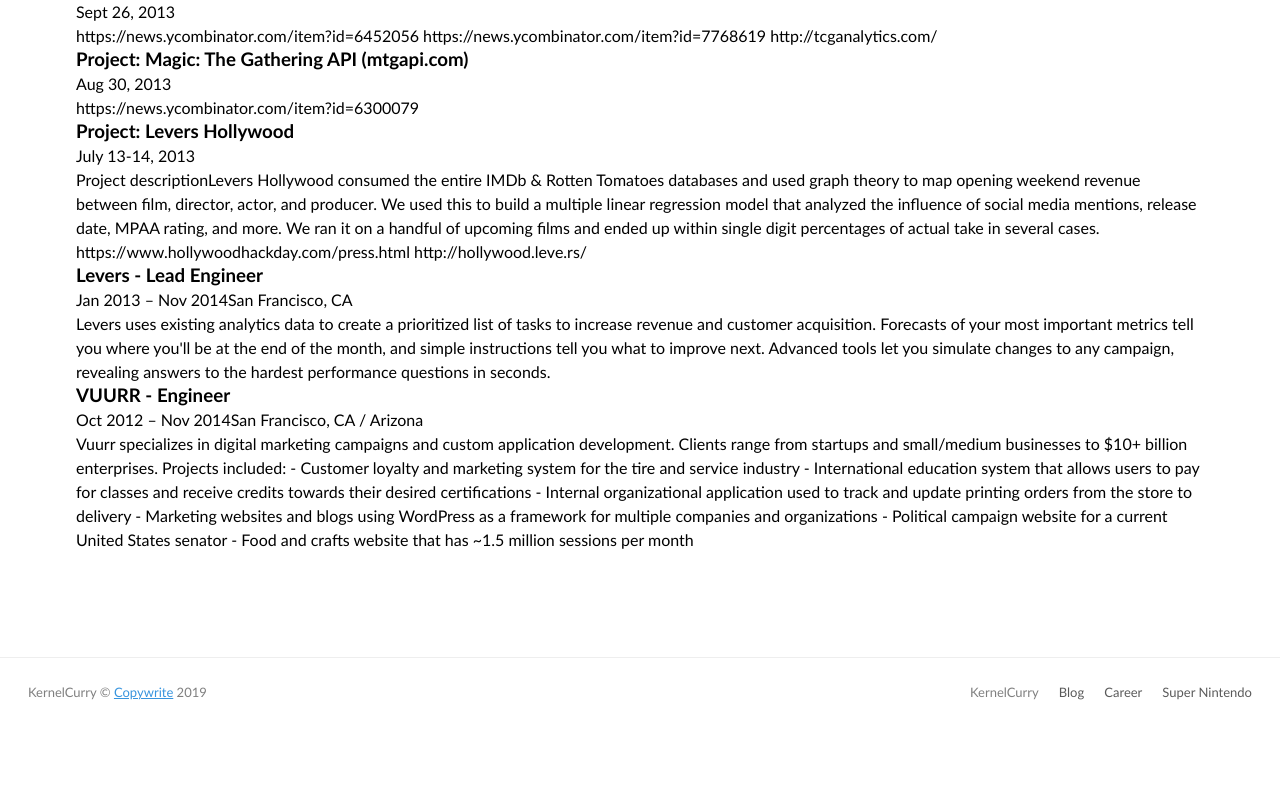
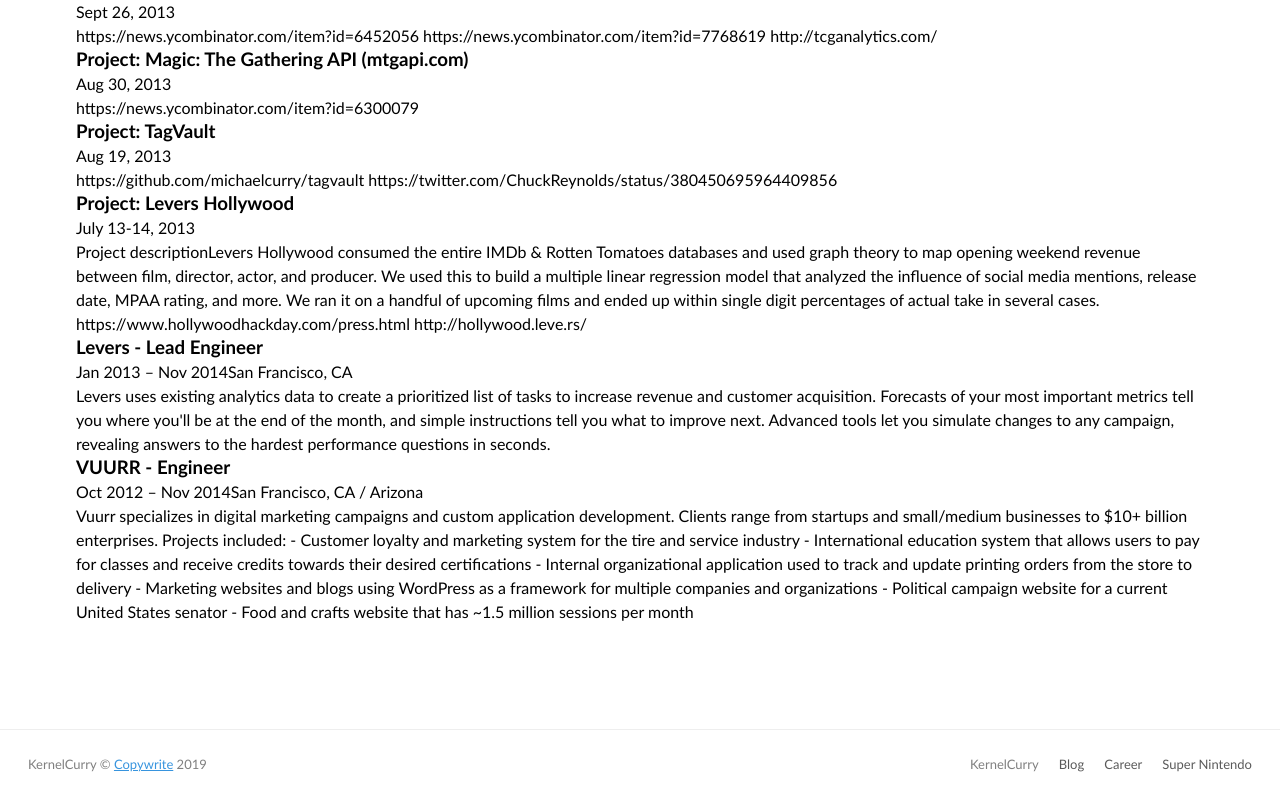
Before and after one commit to kernelcurry/kernelcurry-site, a Gatsby site: page /career in a window 1280 px wide. Shown: the part 784-1594 px from the top of the page. Built offline with nearby package versions, Linux system fonts and the light colour scheme; Gatsby itself is replaced by a stand-in of ours.

Commit message:
:pencil: Add Twillio TagVault Stub to Career Page

```diff
--- a/src/pages/career.js
+++ b/src/pages/career.js
@@ -52,6 +52,14 @@
                 </p>
             </div>
             <div>
+                <h3>Project: TagVault</h3>
+                <dates>Aug 19, 2013</dates>
+                <p>
+                    https://github.com/michaelcurry/tagvault
+                    https://twitter.com/ChuckReynolds/status/380450695964409856
+                </p>
+            </div>
+            <div>
                 <h3>Project: Levers Hollywood</h3>
                 <dates>July 13-14, 2013</dates>
                 <p>
```
